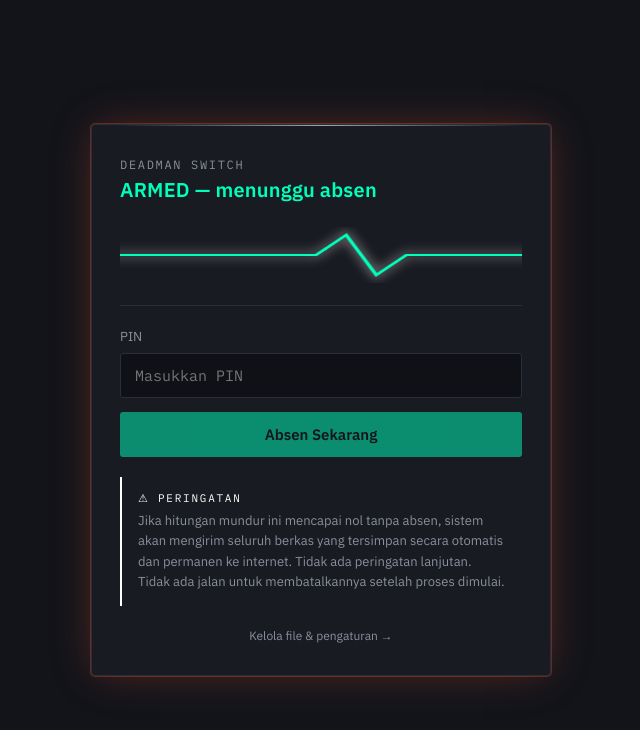
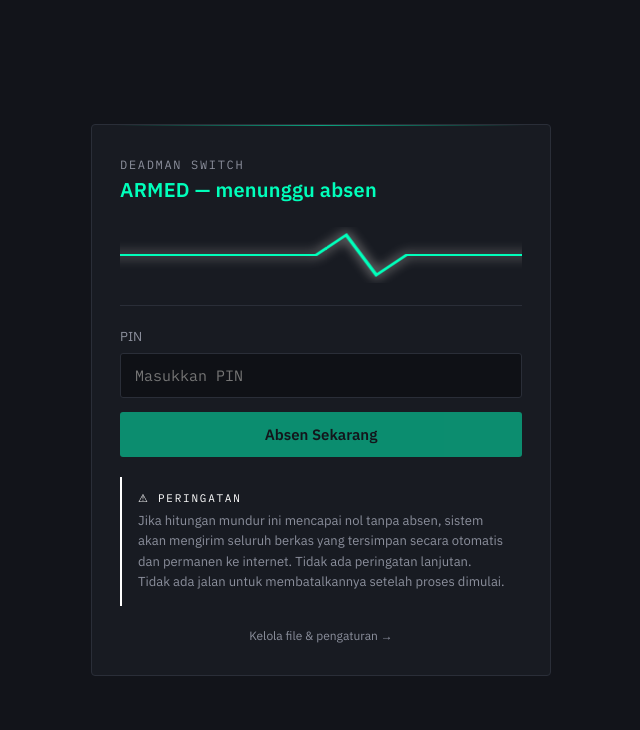
Before and after one commit to zero-route/DeadMan-Switch, a Next.js app: page / in a window 1280 px wide. Shown: the top 730 px of the page, without its empty margins (319-959 px from the left). Built offline with nearby package versions, Linux system fonts and the light colour scheme; no server answers.

Commit message:
update globals.css

```diff
--- a/app/globals.css
+++ b/app/globals.css
@@ -228,14 +228,6 @@ input:focus-visible {
   opacity: 0.6;
 }
 
-.panel.urgent {
-  box-shadow: 0 0 0 1px rgba(196, 71, 47, 0.4), 0 0 40px -6px rgba(196, 71, 47, 0.45);
-}
-
-.panel.urgent::before {
-  background: linear-gradient(90deg, transparent, var(--warn), transparent);
-}
-
 .pulse-line {
   filter: drop-shadow(0 0 6px currentColor);
 }
```
